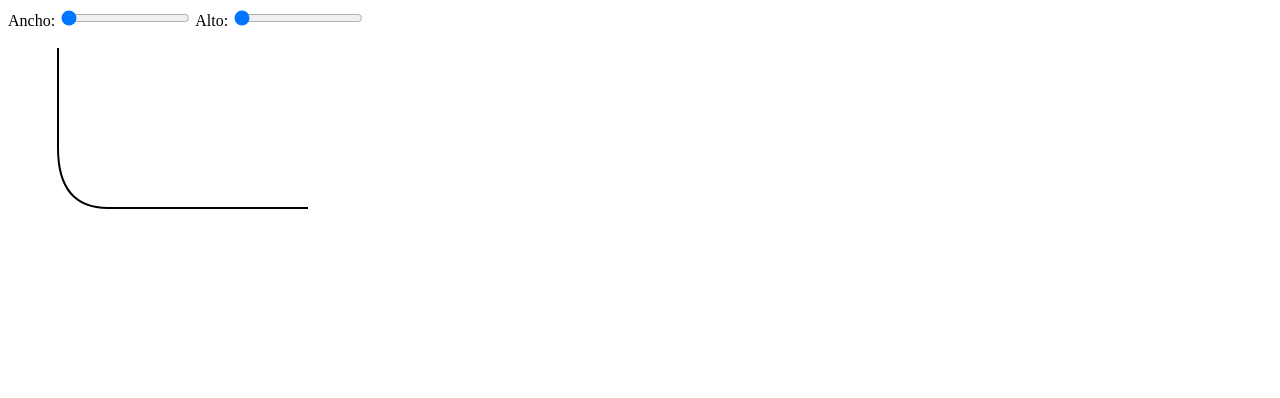
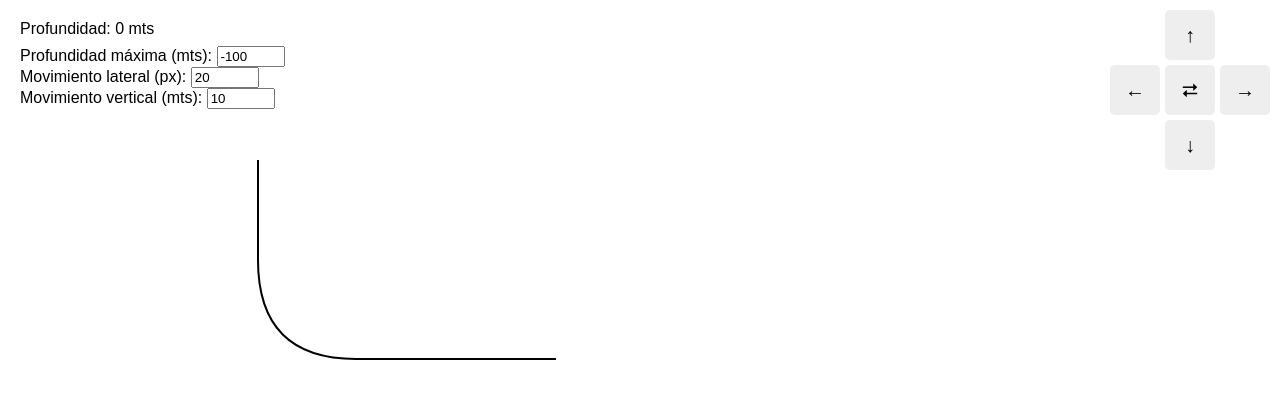
Before and after one commit to FT-Key/OilExtractor, a plain HTML site: page svg.html in a window 1280 px wide. Drawn offline with Linux system fonts and the light colour scheme.

Commit message:
Se modifica SVG.html y se separa sus componentes en script y css, ademas se aplica modificacion en el svg en si haciendo que lasl ineas coincidan con los bordes del contenedor

```diff
--- /dev/null
+++ b/scriptSVG.js
@@ -0,0 +1,97 @@
+const contenedor = document.getElementById('contenedor');
+const svg = document.getElementById('svg');
+const path = document.getElementById('path');
+
+// Botones
+const upBtn = document.getElementById('up');
+const downBtn = document.getElementById('down');
+const leftBtn = document.getElementById('left');
+const rightBtn = document.getElementById('right');
+
+// Valores base
+const baseWidth = 300;
+const baseHeight = 200;
+const baseH = 400;
+const step = 50;
+
+let currentWidth = baseWidth;
+let currentHeight = baseHeight;
+
+let espejado = false; // por defecto, no espejado
+
+const directionBtn = document.getElementById('direction');
+
+function actualizarTamano() {
+  contenedor.style.width = currentWidth + 'px';
+  contenedor.style.height = currentHeight + 'px';
+
+  svg.setAttribute('viewBox', `0 0 ${currentWidth} ${currentHeight}`);
+
+  // Aplicar espejo si está activado
+  const stroke = path.getAttribute("stroke-width");
+  const offsetVisual = stroke; // Vale lo mismo que la variable Stroke, pero se declara para que pueda ser mas escalable y entendible
+
+  if (espejado) {
+    svg.style.transform = 'scaleX(-1)';
+    svg.style.transformOrigin = 'left';
+    svg.style.marginLeft = `${offsetVisual * 2}px`;
+  } else {
+    svg.style.transform = 'none';
+    svg.style.marginLeft = '0px';
+  }
+
+  const offsetY = currentHeight - baseHeight;
+  const hFinal = Math.round((currentWidth / baseWidth) * baseH / step) * step;
+
+  const newPath = `M2 0 V${100 + offsetY} Q2 ${199 + offsetY} 100 ${199 + offsetY} H${hFinal}`;
+  path.setAttribute('d', newPath);
+}
+
+// Eventos para botones
+upBtn.addEventListener('click', () => {
+  if (currentHeight - step >= 100) {
+    currentHeight -= step;
+    actualizarTamano();
+  }
+});
+
+downBtn.addEventListener('click', () => {
+  if (currentHeight + step <= 800) {
+    currentHeight += step;
+    actualizarTamano();
+  }
+});
+
+rightBtn.addEventListener('click', () => {
+  if (!espejado) {
+    if (currentWidth + step <= 800) {
+      currentWidth += step;
+    }
+  } else {
+    if (currentWidth - step >= 100) {
+      currentWidth -= step;
+    }
+  }
+  actualizarTamano();
+});
+
+leftBtn.addEventListener('click', () => {
+  if (!espejado) {
+    if (currentWidth - step >= 100) {
+      currentWidth -= step;
+    }
+  } else {
+    if (currentWidth + step <= 800) {
+      currentWidth += step;
+    }
+  }
+  actualizarTamano();
+});
+
+directionBtn.addEventListener('click', () => {
+  espejado = !espejado;
+  actualizarTamano();
+});
+
+// Inicializar
+actualizarTamano();
--- /dev/null
+++ b/styleSVG.css
@@ -0,0 +1,80 @@
+html,
+body {
+  margin: 0;
+  padding: 0;
+  height: 100%;
+}
+
+body {
+  margin: 0;
+  padding: 0;
+  font-family: sans-serif;
+  position: relative;
+}
+
+main,
+canvas {
+  width: 100%;
+  height: 100%;
+  display: block;
+}
+
+#contenedor {
+  display: inline-block;
+  position: absolute;
+  top: 20%;  /* un poco más abajo para no tapar los controles */
+  left: 20%;
+}
+
+#svg {
+  width: 100%;
+  height: 100%;
+}
+
+#controls {
+  position: absolute;
+  top: 10px;
+  right: 10px;
+  display: grid;
+  grid-template-areas:
+    ". up ."
+    "left mid right"
+    ". down .";
+  gap: 5px;
+}
+
+#up {
+  grid-area: up;
+}
+
+#down {
+  grid-area: down;
+}
+
+#left {
+  grid-area: left;
+}
+
+#right {
+  grid-area: right;
+}
+
+#direction {
+  grid-area: mid;
+}
+
+#controls button {
+  width: 50px;
+  height: 50px;
+  font-size: 20px;
+  text-align: center;
+  padding: 0;
+  border: none;
+  background-color: #eee;
+  cursor: pointer;
+  border-radius: 5px;
+}
+
+#controls button:hover {
+  background-color: #ddd;
+}
--- a/svg.html
+++ b/svg.html
@@ -4,72 +4,43 @@
 <head>
   <meta charset="UTF-8">
   <title>SVG dinámico</title>
-  <style>
-    #contenedor {
-      display: inline-block;
-    }
-
-    #svg {
-      width: 100%;
-      height: 100%;
-    }
-  </style>
+  <link rel="stylesheet" href="styleSVG.css">
 </head>
 
 <body>
-  <label>Ancho:</label>
-  <input type="range" id="ancho" min="300" max="800" value="300" step="50">
-  <label>Alto:</label>
-  <input type="range" id="alto" min="200" max="800" value="200" step="50">
-  <br><br>
+
+  <div id="configuracion"
+    style="position: absolute; top: 10px; left: 10px; background: rgba(255,255,255,0.9); padding: 10px; border-radius: 8px; font-family: sans-serif;">
+    <div id="info" style="margin-bottom: 8px;">Profundidad: 0 mts</div>
+
+    <label>Profundidad máxima (mts):
+      <input type="number" id="inputProfMax" value="-100" min="-500000" max="0" step="100" style="width: 60px;">
+    </label>
+    <br>
+    <label>Movimiento lateral (px):
+      <input type="number" id="inputMovLateral" value="20" min="10" step="10" style="width: 60px;">
+    </label>
+    <br>
+    <label>Movimiento vertical (mts):
+      <input type="number" id="inputMovVertical" value="10" min="10" step="10" style="width: 60px;">
+    </label>
+  </div>
+
+  <div id="controls">
+    <button id="up">↑</button>
+    <button id="down">↓</button>
+    <button id="left">←</button>
+    <button id="right">→</button>
+    <button id="direction">⮂</button>
+  </div>
 
   <div id="contenedor" style="width: 300px; height: 200px;">
     <svg id="svg" viewBox="0 0 300 200" preserveAspectRatio="none" xmlns="http://www.w3.org/2000/svg">
-      <path id="path" d="M50 0 V100 Q50 160 100 160 H400" stroke="black" stroke-width="2" fill="none" />
+      <path id="path" d="M2 0 V100 Q2 199 100 199 H400" stroke="black" stroke-width="2" fill="none" />
     </svg>
   </div>
 
-  <script>
-    const anchoInput = document.getElementById('ancho');
-    const altoInput = document.getElementById('alto');
-    const contenedor = document.getElementById('contenedor');
-    const svg = document.getElementById('svg');
-    const path = document.getElementById('path');
-
-    // Valores base de referencia
-    const baseWidth = 300;
-    const baseHeight = 200;
-    const baseH = 400;
-
-    function actualizarTamano() {
-      const newWidth = parseInt(anchoInput.value);
-      const newHeight = parseInt(altoInput.value);
-
-      // Cambiar tamaño del contenedor
-      contenedor.style.width = newWidth + 'px';
-      contenedor.style.height = newHeight + 'px';
-
-      // Actualizar el viewBox para que escale correctamente
-      svg.setAttribute('viewBox', `0 0 ${newWidth} ${newHeight}`);
-
-      // Mantener proporcion del path en Y
-      const offsetY = newHeight - baseHeight;
-
-      // Escalar H proporcional al ancho
-      const step = parseInt(anchoInput.step);
-      const hFinal = Math.round((newWidth / baseWidth) * baseH / step) * step;
-
-      const newPath = `M50 0 V${100 + offsetY} Q50 ${160 + offsetY} 100 ${160 + offsetY} H${hFinal}`;
-      console.log(newPath);
-      path.setAttribute('d', newPath);
-    }
-
-    anchoInput.addEventListener('input', actualizarTamano);
-    altoInput.addEventListener('input', actualizarTamano);
-
-    // Inicializar con los valores por defecto
-    actualizarTamano();
-  </script>
+  <script src="./scriptSVG.js"></script>
 </body>
 
 </html>
```
